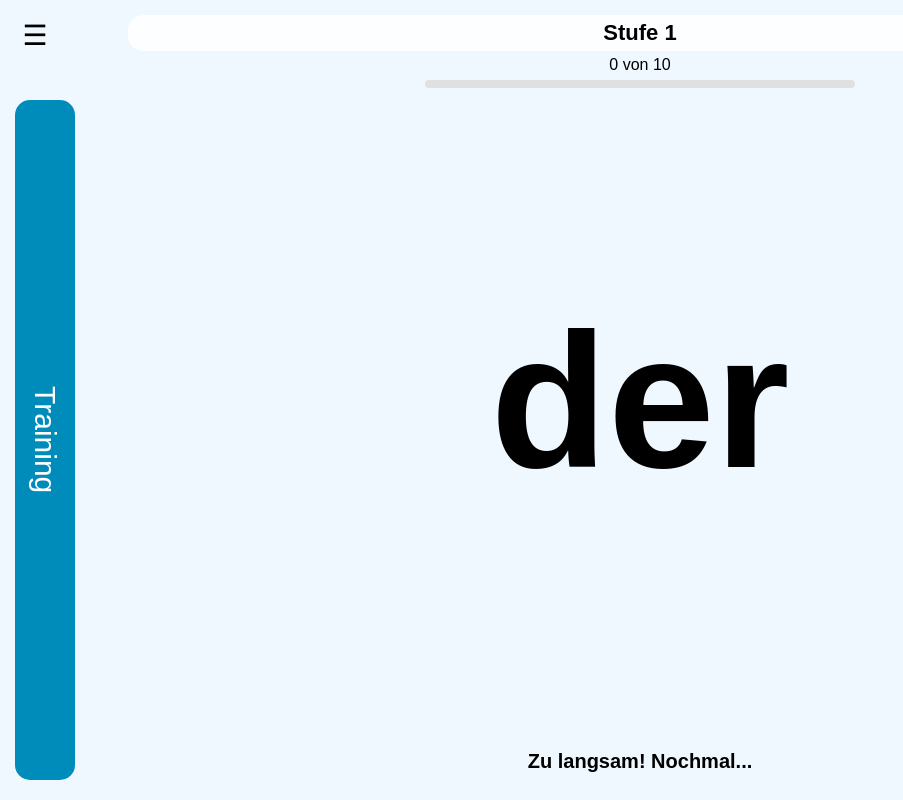
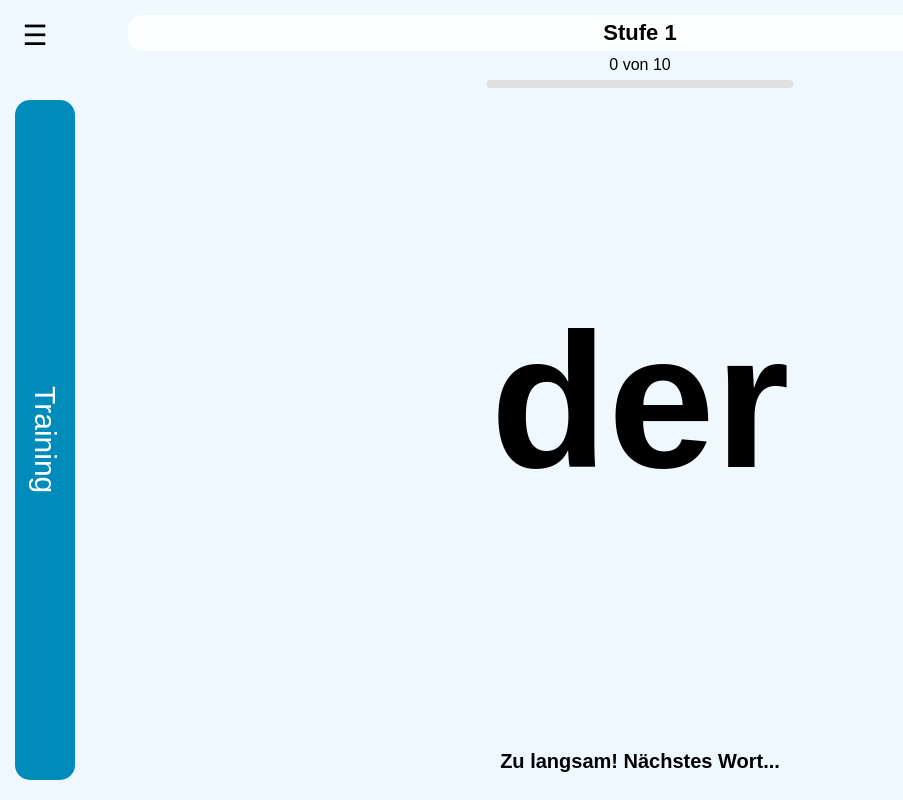
Before and after one commit to Useful-apps-free/Lese-app, a plain HTML site: page index.html in a window 1280 px wide. Both pictures are taken after a click on the button "Test". Shown: the whole page, without its empty margins (0-903 px from the left). Drawn offline with Linux system fonts and the light colour scheme.

Commit message:
Aktualisieren von index.html

```diff
--- a/index.html
+++ b/index.html
@@ -7,9 +7,10 @@
     <link rel="manifest" href="manifest.json">
     <title>Lesen lernen</title>
     <style>
+        /* CSS bleibt unverändert, mit Ergänzungen für den Timer */
         html, body { margin: 0; padding: 0; width: 100%; height: 100%; overflow: hidden; font-family: sans-serif; background-color: #f0f8ff; }
         #app-container { display: flex; justify-content: center; align-items: center; width: 100vw; height: 100vh; text-align: center; }
-        #top-ui-panel { position: fixed; top: 15px; left: 50%; transform: translateX(-50%); text-align: center; z-index: 10; width: 80%; }
+        #top-ui-panel { position: fixed; top: 15px; left: 50%; transform: translateX(-50%); text-align: center; z-index: 10; cursor: pointer; width: 80%; }
         #level-display { font-size: 22px; font-weight: bold; background-color: rgba(255, 255, 255, 0.8); padding: 5px 15px; border-radius: 15px; }
         #progress-display { font-size: 16px; font-weight: normal; margin-top: 5px; display: none; }
         #word-display { font-size: 15vw; font-weight: bold; }
@@ -17,7 +18,7 @@
         .side-button { position: fixed; top: 100px; width: 60px; height: calc(100vh - 120px); color: white; border: none; font-size: 30px; cursor: pointer; display: flex; justify-content: center; align-items: center; writing-mode: vertical-rl; text-orientation: mixed; border-radius: 15px; z-index: 9; }
         #left-button { left: 15px; background-color: #008CBA; }
         #right-button { right: 15px; background-color: #4CAF50; }
-        body.test-mode #right-button { display: none; }
+        body.test-mode #right-button { display: none; } /* Button im Testmodus ausblenden */
         #hamburger-button { position: fixed; top: 15px; left: 15px; font-size: 28px; cursor: pointer; background: none; border: none; z-index: 101; width: 40px; height: 40px; }
         #side-menu { position: fixed; top: 0; left: -35vw; width: 33.33vw; height: 100vh; background-color: #ffffff; box-shadow: 2px 0 10px rgba(0,0,0,0.2); transition: left 0.3s ease-in-out; z-index: 100; display: flex; flex-direction: column; }
         #side-menu.open { left: 0; }
@@ -36,33 +37,32 @@
         #success-overlay { position: fixed; top: 0; left: 0; width: 100%; height: 100%; background-color: rgba(0, 0, 0, 0.7); display: none; justify-content: center; align-items: center; z-index: 200; }
         #success-message { color: white; font-size: 10vw; font-weight: bold; text-shadow: 0 0 20px #ffc107; }
 
+        /* NEU: Stile für den Timer-Balken */
         #timer-container {
             position: fixed;
-            top: 65px;
+            top: 65px; /* Unter der Stufen-Anzeige */
             left: 50%;
             transform: translateX(-50%);
-            /* ★★★ ANPASSUNG 1: Breite von 30% auf 42% erhöht ★★★ */
-            width: 42%;
-            height: 8px;
+            width: 30%; /* Breite des Balkens */
+            height: 8px; /* Schmale Höhe */
             background-color: #e0e0e0;
             border-radius: 4px;
             overflow: hidden;
-            display: none;
+            display: none; /* Standardmäßig ausgeblendet */
         }
         #timer-bar {
             width: 100%;
             height: 100%;
-            background-color: #2196F3;
+            background-color: #2196F3; /* Blauer Ton */
             border-radius: 4px;
-            transition: width 2s linear;
+            transition: width 2s linear; /* 2 Sekunden Animation */
         }
     </style>
 </head>
 <body>
     <div id="top-ui-panel">
         <div id="level-display">Stufe 1</div>
-        <div id="timer-container"><div id="timer-bar"></div></div>
-        <div id="progress-display">0 von 10</div>
+        <div id="timer-container"><div id="timer-bar"></div></div> <div id="progress-display">0 von 10</div>
     </div>
     <div id="app-container"><div id="word-display">Start</div></div>
     <div id="feedback-display"></div>
@@ -79,11 +79,13 @@
         const stufen = [ ["der", "die", "und", "in", "den", "von", "zu", "das", "mit", "sich"], ["des", "auf", "für", "ist", "im", "dem", "nicht", "ein", "eine", "als"], ["auch", "es", "an", "werden", "aus", "er", "hat", "dass", "sie", "nach"], ["wird", "bei", "einer", "um", "am", "sind", "noch", "wie", "einem", "über"], ["einen", "so", "zum", "war", "haben", "nur", "oder", "aber", "vor", "zur"], ["bis", "mehr", "durch", "man", "sein", "wurde", "sei", "Prozent", "hatte", "kann"], ["gegen", "vom", "können", "schon", "wenn", "habe", "seine", "ihre", "dann", "unter"], ["wir", "soll", "ich", "eines", "Jahr", "zwei", "Jahren", "diese", "dieser", "wieder"], ["keine", "Uhr", "seiner", "worden", "will", "zwischen", "immer", "was", "sagte", "gibt"], ["alle", "diesem", "seit", "muß", "wurden", "beim", "doch", "jetzt", "waren", "drei"] /* ...restliche Stufen... */ ];
         const customLists = { "Orte": ["Hannover", "Hamburg", "Berlin", "München", "Köln", "Deutschland"], "Namen": ["Lisa", "Markus", "Felix", "Emily"] };
 
+        // --- VARIABLEN ---
         let aktuelleStufe = 1, hoechsteStufe = 1, currentTestType = 'stufe', currentCustomList = '', wordsOfCurrentLevel = [], wordsToTest = [], initialTestWords = [], currentWord = '', currentMode = 'training', wasCorrect = false, totalWordsInTest = 0;
-        let timer;
+        let timer; // NEU: Variable für den Timeout
         const wordDisplay = document.getElementById('word-display'), levelDisplay = document.getElementById('level-display'), topUiPanel = document.getElementById('top-ui-panel'), progressDisplay = document.getElementById('progress-display'), feedbackDisplay = document.getElementById('feedback-display'), leftButton = document.getElementById('left-button'), rightButton = document.getElementById('right-button'), hamburgerButton = document.getElementById('hamburger-button'), sideMenu = document.getElementById('side-menu'), menuProgress = document.getElementById('menu-progress'), levelList = document.getElementById('level-list'), customListContainer = document.getElementById('custom-list'), successOverlay = document.getElementById('success-overlay'), successMessage = document.getElementById('success-message'), timerContainer = document.getElementById('timer-container'), timerBar = document.getElementById('timer-bar');
         const SpeechRecognition = window.SpeechRecognition || window.webkitSpeechRecognition; const recognition = new SpeechRecognition(); recognition.lang = 'de-DE'; recognition.interimResults = false;
 
+        // --- FUNKTIONEN ---
         function shuffle(array) { for (let i = array.length - 1; i > 0; i--) { const j = Math.floor(Math.random() * (i + 1)); [array[i], array[j]] = [array[j], array[i]]; } }
         function speak(text) { if (!('speechSynthesis' in window)) return; const utterance = new SpeechSynthesisUtterance(text); utterance.lang = 'de-DE'; utterance.rate = 0.85; window.speechSynthesis.cancel(); window.speechSynthesis.speak(utterance); }
         function showNewTrainingWord() { if (wordsOfCurrentLevel.length === 0) return; let availableWords = wordsOfCurrentLevel.filter(word => word !== currentWord); if (availableWords.length === 0) availableWords = wordsOfCurrentLevel; const randomIndex = Math.floor(Math.random() * availableWords.length); currentWord = availableWords[randomIndex]; wordDisplay.textContent = currentWord; speak(currentWord); }
@@ -93,10 +95,10 @@
         function updateProgressDisplay() { const remainingWords = wordsToTest.length; const completedWords = totalWordsInTest - remainingWords; progressDisplay.textContent = `${completedWords} von ${totalWordsInTest}`; }
 
         function switchToTestMode() {
-            document.body.classList.add('test-mode');
+            document.body.classList.add('test-mode'); // Body-Klasse für CSS hinzufügen
             currentMode = 'test';
             progressDisplay.style.display = 'block';
-            timerContainer.style.display = 'block';
+            timerContainer.style.display = 'block'; // Timer einblenden
             wordDisplay.style.color = 'black';
             feedbackDisplay.textContent = '';
             leftButton.textContent = 'Training';
@@ -110,47 +112,42 @@
             }
             wordsToTest = currentTestWords;
             shuffle(wordsToTest);
-            initialTestWords = [...wordsToTest];
+            initialTestWords = [...wordsToTest]; // Kopie für den Reset speichern
             totalWordsInTest = wordsToTest.length;
             updateProgressDisplay();
             showNextTestWord();
         }
 
         function showNextTestWord() {
+            clearTimeout(timer); // Alten Timer löschen
             if (wordsToTest.length > 0) {
                 currentWord = wordsToTest[0];
                 wordDisplay.textContent = currentWord;
                 wordDisplay.style.color = 'black';
                 feedbackDisplay.textContent = '';
-                startTestAttempt(); // Startet den Versuch für das neue Wort
+
+                // Timer-Balken zurücksetzen und Animation starten
+                timerBar.style.transition = 'none'; // Animation kurz deaktivieren
+                timerBar.style.width = '100%'; // Sofort auf 100% setzen
+                setTimeout(() => { // Nötig, damit der Browser die Änderung registriert
+                    timerBar.style.transition = 'width 2s linear';
+                    timerBar.style.width = '0%';
+                }, 20);
+
+                // Aufnahme starten und Timeout setzen
+                startRecording();
+                timer = setTimeout(() => {
+                    recognition.stop();
+                    feedbackDisplay.textContent = 'Zu langsam! Nächstes Wort...';
+                    setTimeout(showNextTestWord, 1500); // Nach kurzer Pause zum nächsten Wort
+                }, 2000); // 2 Sekunden
             } else {
                 setTimeout(testAbschliessen, 500);
             }
         }
 
-        // ★★★ ANPASSUNG 2: Neue Funktion, um einen Versuch (inkl. Timer & Aufnahme) zu starten ★★★
-        function startTestAttempt() {
-            clearTimeout(timer); // Alten Timer sicherheitshalber löschen
-
-            // Timer-Balken zurücksetzen und Animation starten
-            timerBar.style.transition = 'none';
-            timerBar.style.width = '100%';
-            setTimeout(() => {
-                timerBar.style.transition = 'width 2s linear';
-                timerBar.style.width = '0%';
-            }, 20);
-
-            startRecording();
-            timer = setTimeout(() => {
-                recognition.stop();
-                feedbackDisplay.textContent = 'Zu langsam! Nochmal...';
-                // Nach kurzer Pause denselben Versuch neu starten
-                setTimeout(startTestAttempt, 1500);
-            }, 2000);
-        }
-
         recognition.onresult = (event) => {
-            clearTimeout(timer);
+            clearTimeout(timer); // Timer stoppen, da eine Antwort kam
             recognition.stop();
             const spokenText = event.results[0][0].transcript.trim().toLowerCase();
 
@@ -162,63 +159,69 @@
                 updateProgressDisplay();
                 setTimeout(showNextTestWord, 1200);
             } else {
+                // Falsche Antwort: Fortschritt zurücksetzen
                 wasCorrect = false;
                 feedbackDisplay.textContent = 'Falsch! Der Test startet neu.';
                 wordDisplay.style.color = '#dc3545';
-                wordsToTest = [...initialTestWords];
+                wordsToTest = [...initialTestWords]; // Test auf Anfangszustand zurücksetzen
                 updateProgressDisplay();
-                setTimeout(showNextTestWord, 2000);
+                setTimeout(showNextTestWord, 2000); // Nach längerer Pause neu starten
             }
         };
 
         function startRecording() {
             wasCorrect = false;
-            try { recognition.start(); }
-            catch(e) { /* Fehler ignorieren, wenn Aufnahme schon läuft */ }
+            try {
+                // recognition.stop(); // Manchmal nötig, um eine alte Aufnahme sicher zu beenden
+                recognition.start();
+            } catch(e) { console.error("Aufnahme konnte nicht gestartet werden."); }
         }
 
-        // ★★★ ANPASSUNG 2: Fehlerbehandlung fängt jetzt "no-speech" ab ★★★
+        recognition.onend = () => { /* Diese Funktion wird nicht mehr für die Fehlerlogik benötigt */ };
         recognition.onerror = (event) => {
-            if (event.error === 'no-speech') {
-                clearTimeout(timer); // WICHTIG: Den "Zu langsam"-Timer stoppen
-                feedbackDisplay.textContent = "Nichts gehört! Nochmal...";
-                // Nach kurzer Pause denselben Versuch neu starten
-                setTimeout(startTestAttempt, 1500);
-            } else {
+            // Verhindern, dass der Timer eine "zu langsam"-Nachricht auslöst, wenn es einen anderen Fehler gab
+            if (event.error !== 'no-speech') {
                 clearTimeout(timer);
                 feedbackDisplay.textContent = "Mikrofon-Fehler.";
                 console.error("Speech Recognition Error:", event.error);
-                // Evtl. zum nächsten Wort springen, um nicht stecken zu bleiben
                 setTimeout(showNextTestWord, 1500);
             }
         };
 
-        recognition.onend = () => { /* Wird nicht mehr benötigt */ };
-
-        function populateLevelList() { levelList.innerHTML = ''; menuProgress.textContent = `Erreicht: Stufe ${hoechsteStufe} von ${stufen.length}`; for (let i = 1; i <= stufen.length; i++) { const item = document.createElement('div'); item.className = 'list-item'; item.textContent = `Stufe ${i}`; if (i > hoechsteStufe) { item.classList.add('locked'); } else { item.addEventListener('click', () => { ladeStufe(i, true); switchToTrainingMode(); sideMenu.classList.remove('open'); }); } levelList.appendChild(item); } }
-        function populateCustomLists() { customListContainer.innerHTML = ''; for (const listenName in customLists) { const item = document.createElement('div'); item.className = 'list-item'; item.textContent = listenName; if (localStorage.getItem(`customList_${listenName}_completed`) === 'true') { item.classList.add('completed'); } item.addEventListener('click', () => { ladeCustomList(listenName); switchToTrainingMode(); sideMenu.classList.remove('open'); }); customListContainer.appendChild(item); } }
+        function populateLevelList() { /* ... unverändert ... */ }
+        function populateCustomLists() { /* ... unverändert ... */ }
 
         function switchToTrainingMode() {
-            document.body.classList.remove('test-mode');
-            clearTimeout(timer);
+            document.body.classList.remove('test-mode'); // Body-Klasse entfernen
+            clearTimeout(timer); // Sicherstellen, dass kein Test-Timer läuft
             currentMode = 'training';
             progressDisplay.style.display = 'none';
-            timerContainer.style.display = 'none';
+            timerContainer.style.display = 'none'; // Timer ausblenden
             wordDisplay.style.color = 'black';
             feedbackDisplay.textContent = '';
             leftButton.textContent = 'Test';
+            rightButton.textContent = 'Nächstes Wort';
             showNewTrainingWord();
         }
 
-        // Unveränderte Funktionen
-        hamburgerButton.addEventListener('click', () => { populateLevelList(); populateCustomLists(); sideMenu.classList.toggle('open'); });
         function handleLeftButtonClick() { if (currentMode === 'training') { switchToTestMode(); } else { switchToTrainingMode(); } }
-        function handleRightButtonClick() { if (currentMode === 'training') { showNewTrainingWord(); } }
+        function handleRightButtonClick() { if (currentMode === 'training') { showNewTrainingWord(); } else { /* Button ist im Testmodus nicht sichtbar */ } }
+
         leftButton.addEventListener('click', handleLeftButtonClick);
         rightButton.addEventListener('click', handleRightButtonClick);
-        function openAdminMenu() { const pw = prompt("Admin-Passwort eingeben:"); if (pw !== ADMIN_PASSWORD) { alert("Falsches Passwort."); return; } const action = prompt("Aktion eingeben: 'reset' zum Zurücksetzen, 'set' zum Setzen einer Stufe."); if (action && action.toLowerCase() === 'reset') { localStorage.clear(); alert("Fortschritt wurde zurückgesetzt!"); location.reload(); } else if (action && action.toLowerCase() === 'set') { const newLevel = prompt("Höchste freigeschaltete Stufe eingeben:"); const levelNum = parseInt(newLevel); if (levelNum > 0 && levelNum <= stufen.length) { localStorage.setItem('hoechsteLeseStufe', levelNum); localStorage.setItem('aktuelleLeseStufe', levelNum); alert(`Fortschritt auf Stufe ${levelNum} gesetzt!`); location.reload(); } else { alert("Ungültige Stufennummer."); } } }
+
+        // Admin-Funktionen und Start-Funktion bleiben unverändert
+        function openAdminMenu() { /* ... unverändert ... */ }
+        topUiPanel.addEventListener('click', () => { /* ... unverändert ... */ });
+        function appStarten() { /* ... unverändert ... */ }
+
+        // Die unveränderten Funktionen hier zur Vollständigkeit
+        populateLevelList = function() { levelList.innerHTML = ''; menuProgress.textContent = `Erreicht: Stufe ${hoechsteStufe} von ${stufen.length}`; for (let i = 1; i <= stufen.length; i++) { const item = document.createElement('div'); item.className = 'list-item'; item.textContent = `Stufe ${i}`; if (i > hoechsteStufe) { item.classList.add('locked'); } else { item.addEventListener('click', () => { ladeStufe(i, true); switchToTrainingMode(); sideMenu.classList.remove('open'); }); } levelList.appendChild(item); } }
+        populateCustomLists = function() { customListContainer.innerHTML = ''; for (const listenName in customLists) { const item = document.createElement('div'); item.className = 'list-item'; item.textContent = listenName; if (localStorage.getItem(`customList_${listenName}_completed`) === 'true') { item.classList.add('completed'); } item.addEventListener('click', () => { ladeCustomList(listenName); switchToTrainingMode(); sideMenu.classList.remove('open'); }); customListContainer.appendChild(item); } }
+        hamburgerButton.addEventListener('click', () => { populateLevelList(); populateCustomLists(); sideMenu.classList.toggle('open'); });
+        openAdminMenu = function() { const pw = prompt("Admin-Passwort eingeben:"); if (pw !== ADMIN_PASSWORD) { alert("Falsches Passwort."); return; } const action = prompt("Aktion eingeben: 'reset' zum Zurücksetzen, 'set' zum Setzen einer Stufe."); if (action && action.toLowerCase() === 'reset') { localStorage.clear(); alert("Fortschritt wurde zurückgesetzt!"); location.reload(); } else if (action && action.toLowerCase() === 'set') { const newLevel = prompt("Höchste freigeschaltete Stufe eingeben:"); const levelNum = parseInt(newLevel); if (levelNum > 0 && levelNum <= stufen.length) { localStorage.setItem('hoechsteLeseStufe', levelNum); localStorage.setItem('aktuelleLeseStufe', levelNum); alert(`Fortschritt auf Stufe ${levelNum} gesetzt!`); location.reload(); } else { alert("Ungültige Stufennummer."); } } }
         topUiPanel.addEventListener('click', () => { clearTimeout(adminTapTimer); adminTapCount++; if (adminTapCount >= 7) { adminTapCount = 0; openAdminMenu(); } adminTapTimer = setTimeout(() => { adminTapCount = 0; }, 1500); });
-        function appStarten() { const gespeicherteHoechsteStufe = localStorage.getItem('hoechsteLeseStufe'); const gespeicherteAktuelleStufe = localStorage.getItem('aktuelleLeseStufe'); hoechsteStufe = gespeicherteHoechsteStufe ? parseInt(gespeicherteHoechsteStufe) : 1; let startStufe = gespeicherteAktuelleStufe ? parseInt(gespeicherteAktuelleStufe) : 1; if (startStufe > hoechsteStufe) startStufe = hoechsteStufe; ladeStufe(startStufe); switchToTrainingMode(); }
+        appStarten = function() { const gespeicherteHoechsteStufe = localStorage.getItem('hoechsteLeseStufe'); const gespeicherteAktuelleStufe = localStorage.getItem('aktuelleLeseStufe'); hoechsteStufe = gespeicherteHoechsteStufe ? parseInt(gespeicherteHoechsteStufe) : 1; let startStufe = gespeicherteAktuelleStufe ? parseInt(gespeicherteAktuelleStufe) : 1; if (startStufe > hoechsteStufe) startStufe = hoechsteStufe; ladeStufe(startStufe); switchToTrainingMode(); }
 
         appStarten();
     </script>
```
